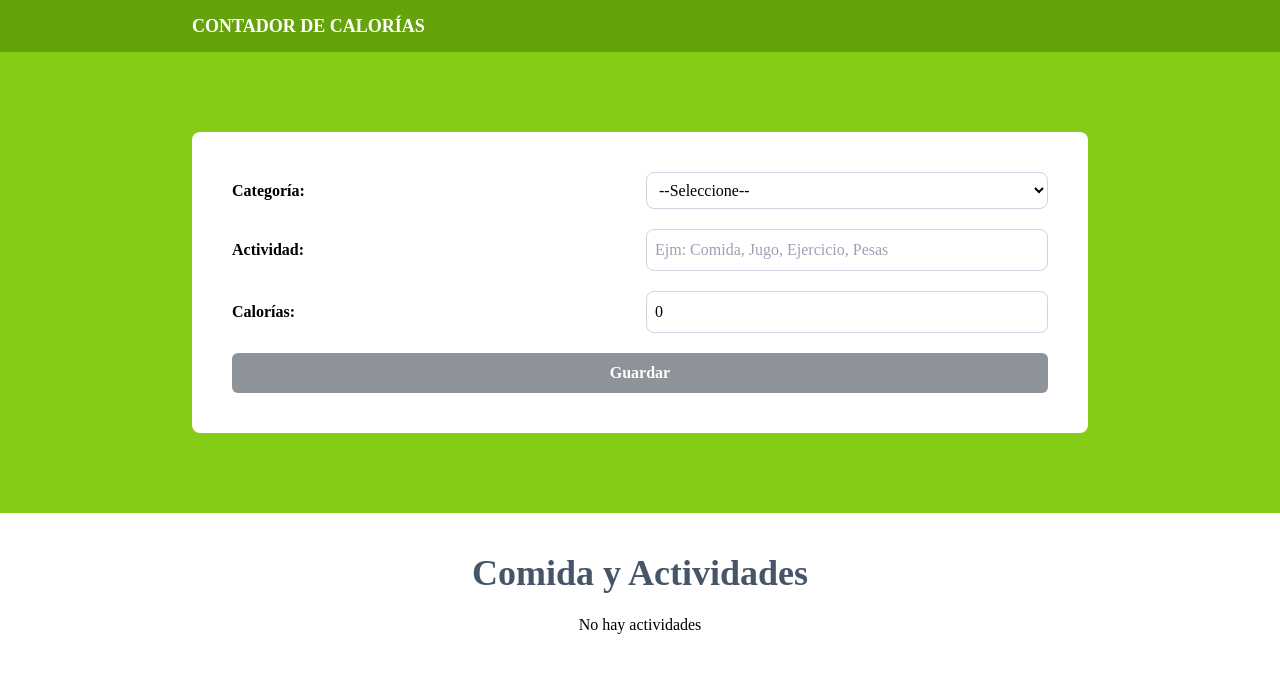
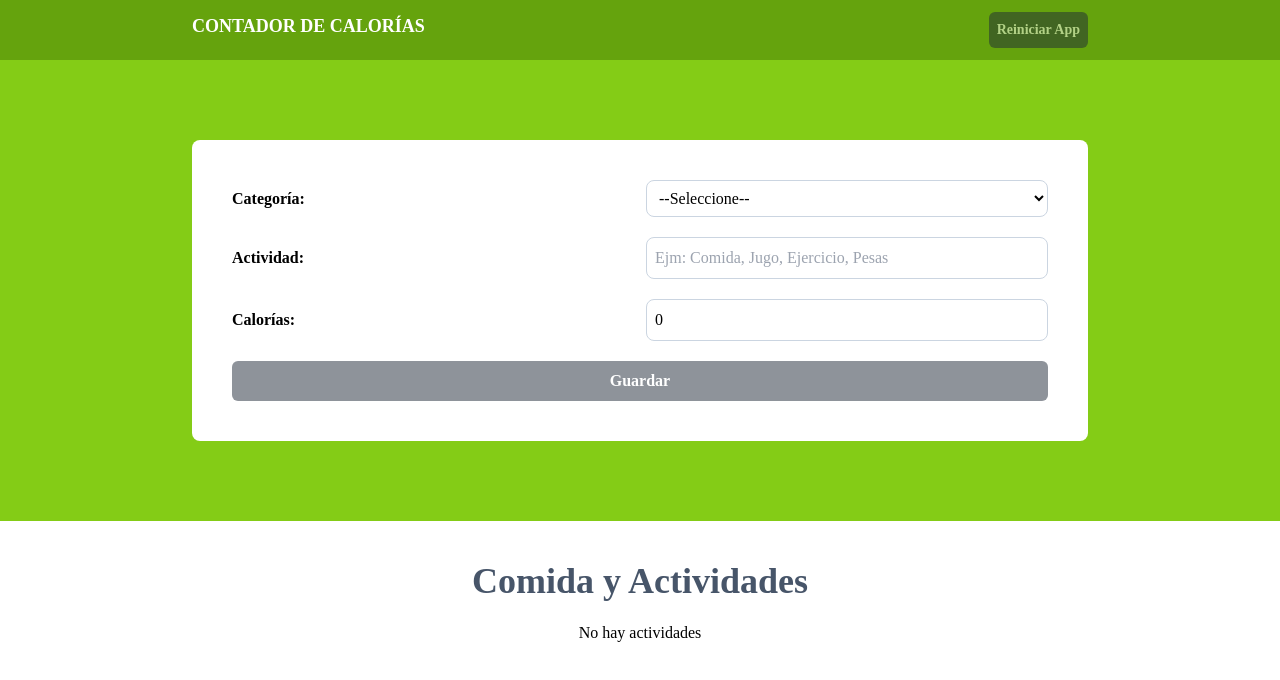
Before and after one commit to BryanLlana/Calories_Counter, a React app: page / in a window 1280 px wide. Shown: the top 680 px of the page. Built offline with nearby package versions, Linux system fonts and the light colour scheme; the HTML template or start-up script is replaced by a standard one.

Commit message:
Restart app added

```diff
--- a/src/App.tsx
+++ b/src/App.tsx
@@ -13,7 +13,7 @@ const App = () => {
 
   return (
     <>
-      <Header />
+      <Header state={state} dispatch={dispatch}/>
 
       <section className="bg-lime-500 py-20 px-5 md:px-0">
         <div className="max-w-4xl mx-auto">
--- a/src/components/Header.tsx
+++ b/src/components/Header.tsx
@@ -1,10 +1,27 @@
-const Header = () => {
+import { Dispatch, useMemo } from "react"
+import { ActivityAction, ActivityState } from "../reducers/activity.reducer"
+
+type Props = {
+  state: ActivityState,
+  dispatch: Dispatch<ActivityAction>
+}
+
+const Header = ({state, dispatch}: Props) => {
+
+  const canRestartApp = useMemo(() => state.activites.length > 0, [state.activites])
+
   return (
     <header className="bg-lime-600 py-3">
       <div className="max-w-4xl px-5 md:px-0 mx-auto flex justify-between">
         <h1 className="text-center text-lg font-bold text-white uppercase">
           Contador de Calorías
         </h1>
+        <button
+          onClick={() => dispatch({ type: 'restart-app' })}
+          className="bg-gray-800 hover:bg-gray-900 p-2 font-bold text-white cursor-pointer rounded-md text-sm disabled:opacity-50"
+          disabled={!canRestartApp}
+        >Reiniciar App
+        </button>
       </div>
     </header>
   )
--- a/src/reducers/activity.reducer.ts
+++ b/src/reducers/activity.reducer.ts
@@ -8,7 +8,8 @@ export type ActivityState = {
 export type ActivityAction =
   { type: 'save-activity', payload: { newActivity: ActivityWithId }} |
   { type: 'set-activeId', payload: {id: ActivityWithId['id']} } |
-  { type: 'delete-activity', payload: {id: ActivityWithId['id']} }
+  { type: 'delete-activity', payload: {id: ActivityWithId['id']} } |
+  { type: 'restart-app' }
 
 const localStorageActivities = (): ActivityWithId[] => {
   const activities = localStorage.getItem('activities')
@@ -57,5 +58,12 @@ export const activityReducer = (state: ActivityState, action: ActivityAction): A
       activites: state.activites.filter(activity => activity.id !== action.payload.id)
     }
   }
+
+  if (action.type === 'restart-app') {
+    return {
+      activites: [],
+      activeId: ''
+    }
+  }
   return state
 }
```
